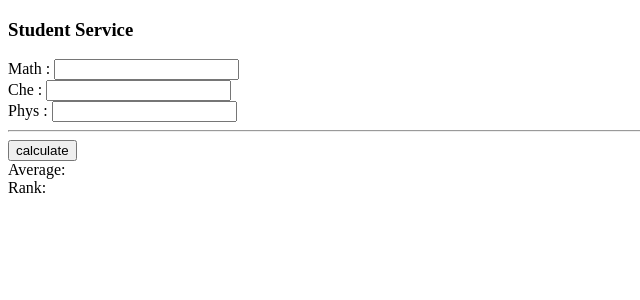
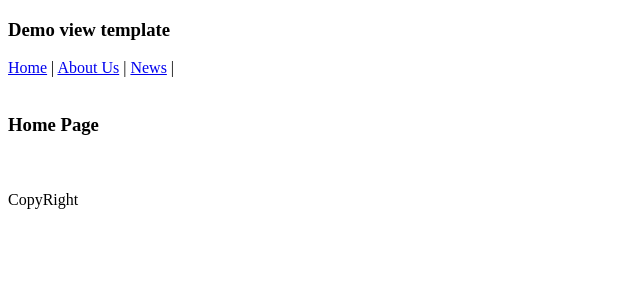
Before and after one commit to dungnt0810/learn-FE, an Angular app in the folder Demo/HelloWorld/: page / in a window 1280 px wide. Shown: the top 300 px of the page, without its empty margins (0-640 px from the left). Built offline with nearby package versions, Linux system fonts and the light colour scheme.

Commit message:
add page template + route (one page)

```diff
--- a/Demo/HelloWorld/src/app/app-routing.module.ts
+++ b/Demo/HelloWorld/src/app/app-routing.module.ts
@@ -1,8 +1,16 @@
+import { AboutUsComponent } from './components/aboutus/aboutus.component';
+import { NewsComponent } from './components/news/news.component';
+import { HomeComponent } from './components/home/home.component';
 import { NgModule } from '@angular/core';
 import { Routes, RouterModule } from '@angular/router';
 
 
-const routes: Routes = [];
+const routes: Routes = [
+  {path: '', component: HomeComponent},
+  {path: 'home', component: HomeComponent},
+  {path: 'aboutus', component: AboutUsComponent},
+  {path: 'news', component: NewsComponent},
+];
 
 @NgModule({
   imports: [RouterModule.forRoot(routes)],
--- /dev/null
+++ b/Demo/HelloWorld/src/app/components/aboutus/aboutus.component.html
@@ -0,0 +1 @@
+<h3>About us page</h3>
--- /dev/null
+++ b/Demo/HelloWorld/src/app/components/aboutus/aboutus.component.ts
@@ -0,0 +1,22 @@
+
+
+import { Component, OnInit } from '@angular/core';
+
+
+
+@Component({
+    selector: 'app-root',
+    templateUrl: './aboutus.component.html',
+
+})
+
+export class AboutUsComponent implements OnInit {
+
+
+
+    ngOnInit(){
+
+    }
+
+
+}
--- /dev/null
+++ b/Demo/HelloWorld/src/app/components/home/home.component.html
@@ -0,0 +1 @@
+<h3>Home Page</h3>
--- /dev/null
+++ b/Demo/HelloWorld/src/app/components/home/home.component.ts
@@ -0,0 +1,22 @@
+
+
+import { Component, OnInit } from '@angular/core';
+
+
+
+@Component({
+    selector: 'app-root',
+    templateUrl: './home.component.html',
+
+})
+
+export class HomeComponent implements OnInit {
+
+
+
+    ngOnInit(){
+
+    }
+
+
+}
--- /dev/null
+++ b/Demo/HelloWorld/src/app/components/news/news.component.html
@@ -0,0 +1 @@
+<h3>News page</h3>
--- /dev/null
+++ b/Demo/HelloWorld/src/app/components/news/news.component.ts
@@ -0,0 +1,30 @@
+
+
+import { Component, OnInit } from '@angular/core';
+import { ActivatedRoute } from '@angular/router';
+
+
+
+@Component({
+    selector: 'app-root',
+    templateUrl: './news.component.html',
+
+})
+
+export class NewsComponent implements OnInit {
+
+    constructor(
+        private activatedRoute: ActivatedRoute
+    ){}
+
+    ngOnInit(){
+        this.activatedRoute.paramMap.subscribe(p => {
+            var id1 = p.get('id1');
+            var id2 = p.get('id2');
+            console.log(id1);
+            console.log(id2);
+        })
+    }
+
+
+}
--- /dev/null
+++ b/Demo/HelloWorld/src/app/demo8.component.html
@@ -0,0 +1,13 @@
+<h3>Demo view template</h3>
+
+<a [routerLink]="['/home']">Home</a> |
+<a [routerLink]="['/aboutus']">About Us</a> |
+<a [routerLink]="['/news',{id1: 125, id2: 'sad'}]">News</a> |
+<br><br>
+
+<router-outlet>
+
+</router-outlet>
+
+<br><br>
+CopyRight
--- /dev/null
+++ b/Demo/HelloWorld/src/app/demo8.component.ts
@@ -0,0 +1,22 @@
+
+
+import { Component, OnInit } from '@angular/core';
+
+
+
+@Component({
+    selector: 'app-root',
+    templateUrl: './demo8.component.html',
+
+})
+
+export class Demo8Component implements OnInit {
+
+
+
+    ngOnInit(){
+
+    }
+
+
+}
```
Also changed, not shown: Demo/HelloWorld/src/app/app.module.ts (+10 -2 lines).
